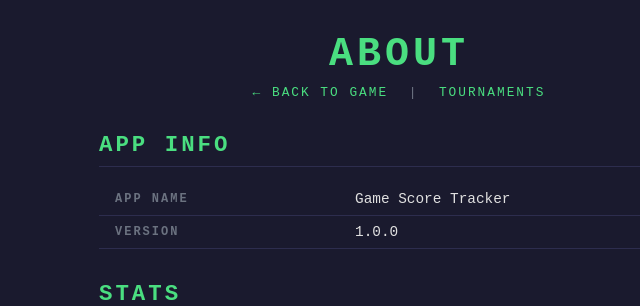
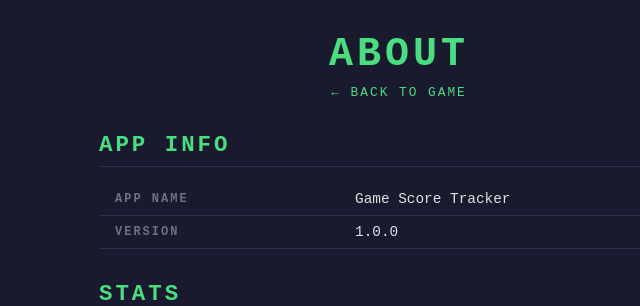
Before and after one commit to qemtek/game-test, a Flask app: page /about in a window 1280 px wide. Shown: the top 306 px of the page, without its empty margins (241-881 px from the left). Run offline with Flask 3, Linux system fonts and the light colour scheme; data that the repository does not hold is empty.

Commit message:
Remove out-of-scope Tournaments nav links from 7 templates

```diff
--- a/templates/about.html
+++ b/templates/about.html
@@ -65,7 +65,7 @@
 </head>
 <body>
     <h1>About</h1>
-    <p class="subtitle"><a href="/" class="nav-link">← Back to Game</a> &nbsp;|&nbsp; <a href="/tournaments" class="nav-link">Tournaments</a></p>
+    <p class="subtitle"><a href="/" class="nav-link">← Back to Game</a></p>
 
     <div class="about-container">
         <div class="about-section">
--- a/templates/achievements.html
+++ b/templates/achievements.html
@@ -93,7 +93,7 @@
 </head>
 <body>
     <h1>Achievements</h1>
-    <p class="subtitle"><a href="/" class="nav-link">← Back to Game</a> &nbsp;|&nbsp; <a href="/tournaments" class="nav-link">Tournaments</a></p>
+    <p class="subtitle"><a href="/" class="nav-link">← Back to Game</a></p>
 
     <div class="achievements-container">
         <div class="achievements-section">
--- a/templates/badges.html
+++ b/templates/badges.html
@@ -154,7 +154,7 @@
 </head>
 <body>
     <h1>Badges</h1>
-    <p class="subtitle"><a href="/" class="nav-link">← Back to Game</a> &nbsp;|&nbsp; <a href="/tournaments" class="nav-link">Tournaments</a></p>
+    <p class="subtitle"><a href="/" class="nav-link">← Back to Game</a></p>
 
     <div class="badges-container">
         <div class="badges-section">
--- a/templates/player.html
+++ b/templates/player.html
@@ -120,7 +120,7 @@
 </head>
 <body>
     <h1 class="player-heading">{{ player_name }}</h1>
-    <p class="subtitle"><a href="/scoreboard" class="nav-link">← Back to Scoreboard</a> &nbsp;|&nbsp; <a href="/tournaments" class="nav-link">Tournaments</a></p>
+    <p class="subtitle"><a href="/scoreboard" class="nav-link">← Back to Scoreboard</a></p>
 
     {% if not_found %}
         <p class="not-found-msg">No scores found for player <strong>{{ player_name }}</strong>.</p>
--- a/templates/scoreboard.html
+++ b/templates/scoreboard.html
@@ -202,7 +202,7 @@
 </head>
 <body>
     <h1>Scoreboard</h1>
-    <p class="subtitle"><a href="/" class="nav-link">← Back to Game</a> &nbsp;|&nbsp; <a href="/tournaments" class="nav-link">Tournaments</a></p>
+    <p class="subtitle"><a href="/" class="nav-link">← Back to Game</a></p>
 
     <div class="scoreboard-container">
 
--- a/templates/stats.html
+++ b/templates/stats.html
@@ -62,7 +62,7 @@
 </head>
 <body>
     <h1>Game Statistics</h1>
-    <p class="subtitle"><a href="/" class="nav-link">← Back to Game</a> &nbsp;|&nbsp; <a href="/tournaments" class="nav-link">Tournaments</a></p>
+    <p class="subtitle"><a href="/" class="nav-link">← Back to Game</a></p>
 
     <div class="stats-container">
         <div class="stats-grid">
--- a/templates/streaks.html
+++ b/templates/streaks.html
@@ -92,7 +92,7 @@
 </head>
 <body>
     <h1>Player Streaks</h1>
-    <p class="subtitle"><a href="/" class="nav-link">← Back to Game</a> &nbsp;|&nbsp; <a href="/tournaments" class="nav-link">Tournaments</a></p>
+    <p class="subtitle"><a href="/" class="nav-link">← Back to Game</a></p>
 
     <div class="streaks-container">
         {% if streaks %}
```
